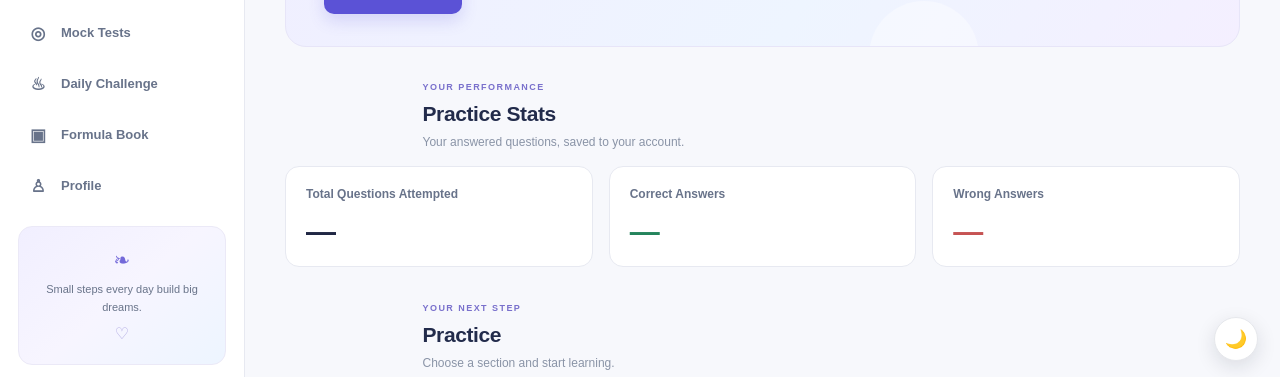
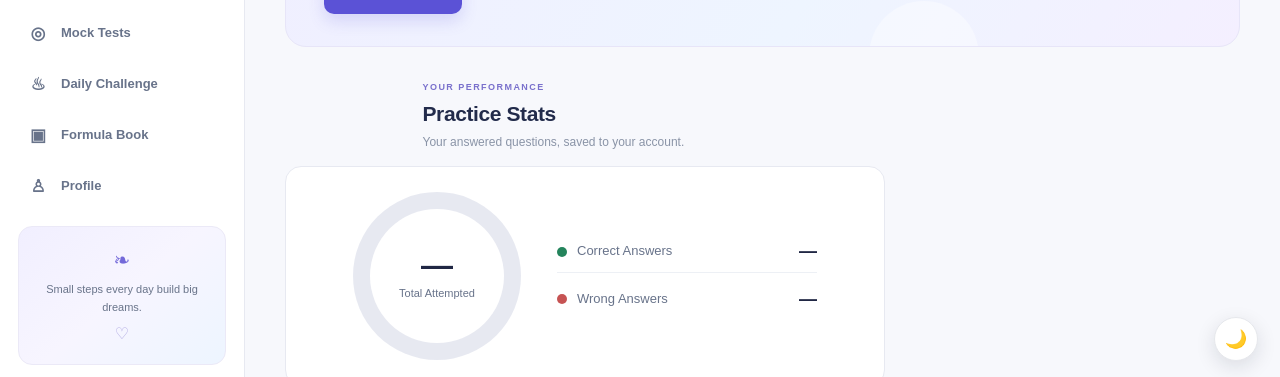
Before and after one commit to matharasi2127/aptiprep, a website: page frontend/dashboard.html in a window 1280 px wide. Shown: the part 417-794 px from the top of the page. Drawn offline with Linux system fonts and the light colour scheme; no server answers; sample sign-in values are in the browser's storage.

Commit message:
Add performance dashboard

```diff
--- a/frontend/css/dashboard.css
+++ b/frontend/css/dashboard.css
@@ -747,40 +747,132 @@
     margin-bottom: 14px;
 }
 
-.performance-grid {
-    display: grid;
-    grid-template-columns: repeat(3, minmax(0, 1fr));
-    gap: 16px;
+.performance-visualization {
+    --performance-correct: #24845c;
+    --performance-wrong: #c65353;
+    --performance-empty: #e7e9f1;
+    --performance-surface: #ffffff;
+
+    width: min(100%, 600px);
+    min-height: 220px;
+    display: flex;
+    align-items: center;
+    justify-content: center;
+    gap: 36px;
+    padding: 22px 32px;
+    border: 1px solid #e7e9f1;
+    border-radius: 16px;
+    background: var(--performance-surface);
 }
 
-.performance-card {
-    min-width: 0;
-    padding: 18px 20px;
-    border: 1px solid #e7e9f1;
-    border-radius: 14px;
-    background: #ffffff;
+.performance-donut {
+    position: relative;
+    width: 168px;
+    aspect-ratio: 1;
+    flex: 0 0 auto;
+    display: grid;
+    place-items: center;
+    border-radius: 50%;
+    background: conic-gradient(
+        var(--performance-correct) 0 var(--correct-share),
+        var(--performance-wrong) var(--correct-share) 100%
+    );
+    transition: background 0.35s ease;
 }
 
-.performance-card p {
-    margin: 0 0 11px;
-    color: #68738a;
-    font-size: 12px;
-    font-weight: 600;
+.performance-donut[data-empty="true"] {
+    background: conic-gradient(var(--performance-empty) 0 100%);
 }
 
-.performance-card strong {
-    display: block;
-    color: #202744;
-    font-size: 30px;
-    line-height: 1.1;
+.performance-donut::before {
+    position: absolute;
+    inset: 17px;
+    border-radius: 50%;
+    background: var(--performance-surface);
+    content: "";
 }
 
-.performance-correct strong {
-    color: #24845c;
+.performance-donut-center {
+    position: relative;
+    display: grid;
+    gap: 4px;
+    text-align: center;
 }
 
-.performance-wrong strong {
-    color: #c65353;
+.performance-donut-center strong {
+    color: #202744;
+    font-size: 32px;
+    line-height: 1;
+}
+
+.performance-donut-center span {
+    color: #68738a;
+    font-size: 11px;
+}
+
+.performance-legend {
+    width: min(100%, 260px);
+    display: grid;
+    gap: 5px;
+}
+
+.performance-legend-item,
+.performance-legend-label {
+    display: flex;
+    align-items: center;
+}
+
+.performance-legend-item {
+    justify-content: space-between;
+    gap: 16px;
+    min-height: 42px;
+    border-bottom: 1px solid #edf0f5;
+    color: #68738a;
+    font-size: 13px;
+}
+
+.performance-legend-item:last-child {
+    border-bottom: 0;
+}
+
+.performance-legend-label {
+    gap: 10px;
+}
+
+.performance-legend-item strong {
+    color: #202744;
+    font-size: 18px;
+}
+
+.performance-legend-dot {
+    width: 10px;
+    height: 10px;
+    flex: 0 0 auto;
+    border-radius: 50%;
+}
+
+.correct-dot {
+    background: var(--performance-correct);
+}
+
+.wrong-dot {
+    background: var(--performance-wrong);
+}
+
+html[data-theme="dark"] .performance-visualization {
+    --performance-surface: #171e2d;
+    --performance-empty: #344055;
+    border-color: var(--border);
+}
+
+html[data-theme="dark"] .performance-donut-center strong,
+html[data-theme="dark"] .performance-legend-item strong {
+    color: var(--dark);
+}
+
+html[data-theme="dark"] .performance-donut-center span,
+html[data-theme="dark"] .performance-legend-item {
+    color: var(--text);
 }
 
 
@@ -1135,10 +1227,6 @@
             repeat(2, minmax(0, 1fr));
     }
 
-    .performance-grid {
-        gap: 10px;
-    }
-
     .hero-art {
         display: none;
     }
@@ -1355,17 +1443,19 @@
         margin: 23px 0 28px;
     }
 
-    .performance-grid {
-        grid-template-columns: 1fr;
-        gap: 9px;
+    .performance-visualization {
+        min-height: 0;
+        flex-direction: column;
+        gap: 18px;
+        padding: 20px 18px;
     }
 
-    .performance-card {
-        padding: 15px 16px;
+    .performance-donut {
+        width: 148px;
     }
 
-    .performance-card strong {
-        font-size: 26px;
+    .performance-legend {
+        width: 100%;
     }
 
     .practice-card {
--- a/frontend/dashboard.html
+++ b/frontend/dashboard.html
@@ -8,7 +8,7 @@
     <title>Dashboard | AptiPrep</title>
 
     <link rel="stylesheet" href="css/style.css">
-    <link rel="stylesheet" href="css/dashboard.css?v=5">
+    <link rel="stylesheet" href="css/dashboard.css?v=6">
     <link rel="stylesheet" href="css/responsive.css">
 </head>
 
@@ -220,19 +220,37 @@
                 </div>
             </div>
 
-            <div class="performance-grid">
-                <article class="performance-card performance-total">
-                    <p>Total Questions Attempted</p>
-                    <strong id="totalAttempted" aria-live="polite">—</strong>
-                </article>
-                <article class="performance-card performance-correct">
-                    <p>Correct Answers</p>
-                    <strong id="correctAnswers" aria-live="polite">—</strong>
-                </article>
-                <article class="performance-card performance-wrong">
-                    <p>Wrong Answers</p>
-                    <strong id="wrongAnswers" aria-live="polite">—</strong>
-                </article>
+            <div class="performance-visualization">
+                <div
+                    id="performanceChart"
+                    class="performance-donut"
+                    role="img"
+                    aria-label="Performance chart"
+                    data-empty="true"
+                    style="--correct-share: 0%;"
+                >
+                    <div class="performance-donut-center">
+                        <strong id="totalAttempted" aria-live="polite">—</strong>
+                        <span>Total Attempted</span>
+                    </div>
+                </div>
+
+                <div class="performance-legend">
+                    <div class="performance-legend-item">
+                        <span class="performance-legend-label">
+                            <span class="performance-legend-dot correct-dot"></span>
+                            Correct Answers
+                        </span>
+                        <strong id="correctAnswers" aria-live="polite">—</strong>
+                    </div>
+                    <div class="performance-legend-item">
+                        <span class="performance-legend-label">
+                            <span class="performance-legend-dot wrong-dot"></span>
+                            Wrong Answers
+                        </span>
+                        <strong id="wrongAnswers" aria-live="polite">—</strong>
+                    </div>
+                </div>
             </div>
         </section>
 
--- a/frontend/js/dashboard.js
+++ b/frontend/js/dashboard.js
@@ -172,9 +172,7 @@ async function loadPerformanceStats(user = null) {
         const result = await response.json();
 
         if (response.ok && result.success) {
-            setText("totalAttempted", result.data.totalAttempted);
-            setText("correctAnswers", result.data.correctAnswers);
-            setText("wrongAnswers", result.data.wrongAnswers);
+            renderPerformanceStats(result.data);
             return;
         }
 
@@ -200,12 +198,39 @@ async function loadPerformanceStats(user = null) {
         const stats = legacyResult.data.stats || {};
         const totalAttempted = Number(stats.totalAttempts || 0);
         const correctAnswers = Number(stats.correctAnswers || 0);
-        setText("totalAttempted", totalAttempted);
-        setText("correctAnswers", correctAnswers);
-        setText("wrongAnswers", totalAttempted - correctAnswers);
+        renderPerformanceStats({
+            totalAttempted,
+            correctAnswers,
+            wrongAnswers: totalAttempted - correctAnswers
+        });
     } catch (error) {
         console.error("Performance statistics loading error:", error);
     }
+}
+
+
+function renderPerformanceStats(stats) {
+    const totalAttempted = Number(stats.totalAttempted || 0);
+    const correctAnswers = Number(stats.correctAnswers || 0);
+    const wrongAnswers = Number(stats.wrongAnswers || 0);
+
+    setText("totalAttempted", totalAttempted);
+    setText("correctAnswers", correctAnswers);
+    setText("wrongAnswers", wrongAnswers);
+
+    const chart = document.getElementById("performanceChart");
+    if (!chart) return;
+
+    const correctShare = totalAttempted > 0
+        ? (correctAnswers / totalAttempted) * 100
+        : 0;
+
+    chart.style.setProperty("--correct-share", `${correctShare}%`);
+    chart.dataset.empty = totalAttempted === 0 ? "true" : "false";
+    chart.setAttribute(
+        "aria-label",
+        `Performance: ${correctAnswers} correct and ${wrongAnswers} wrong out of ${totalAttempted} attempted`
+    );
 }
 
 
```
